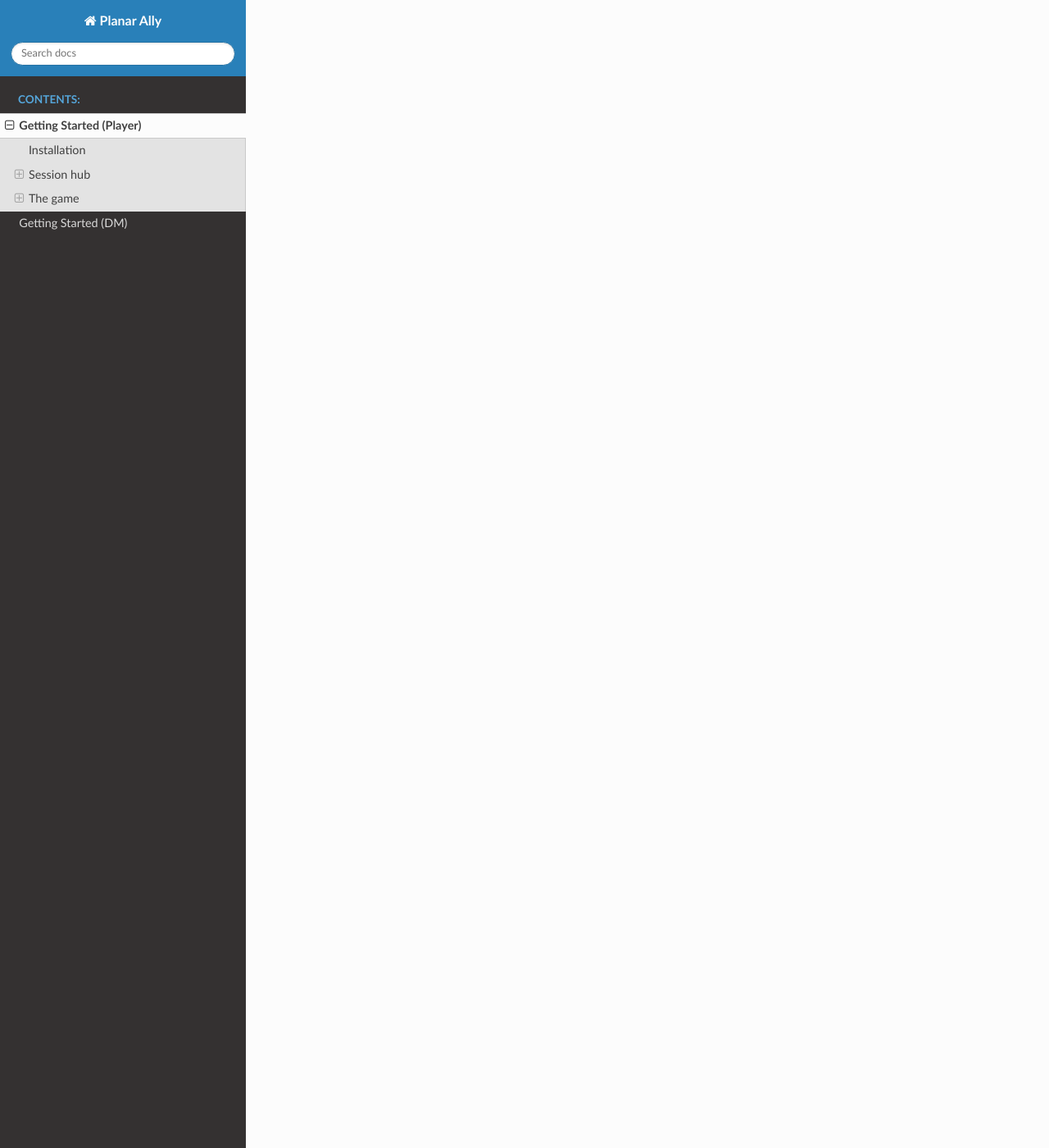
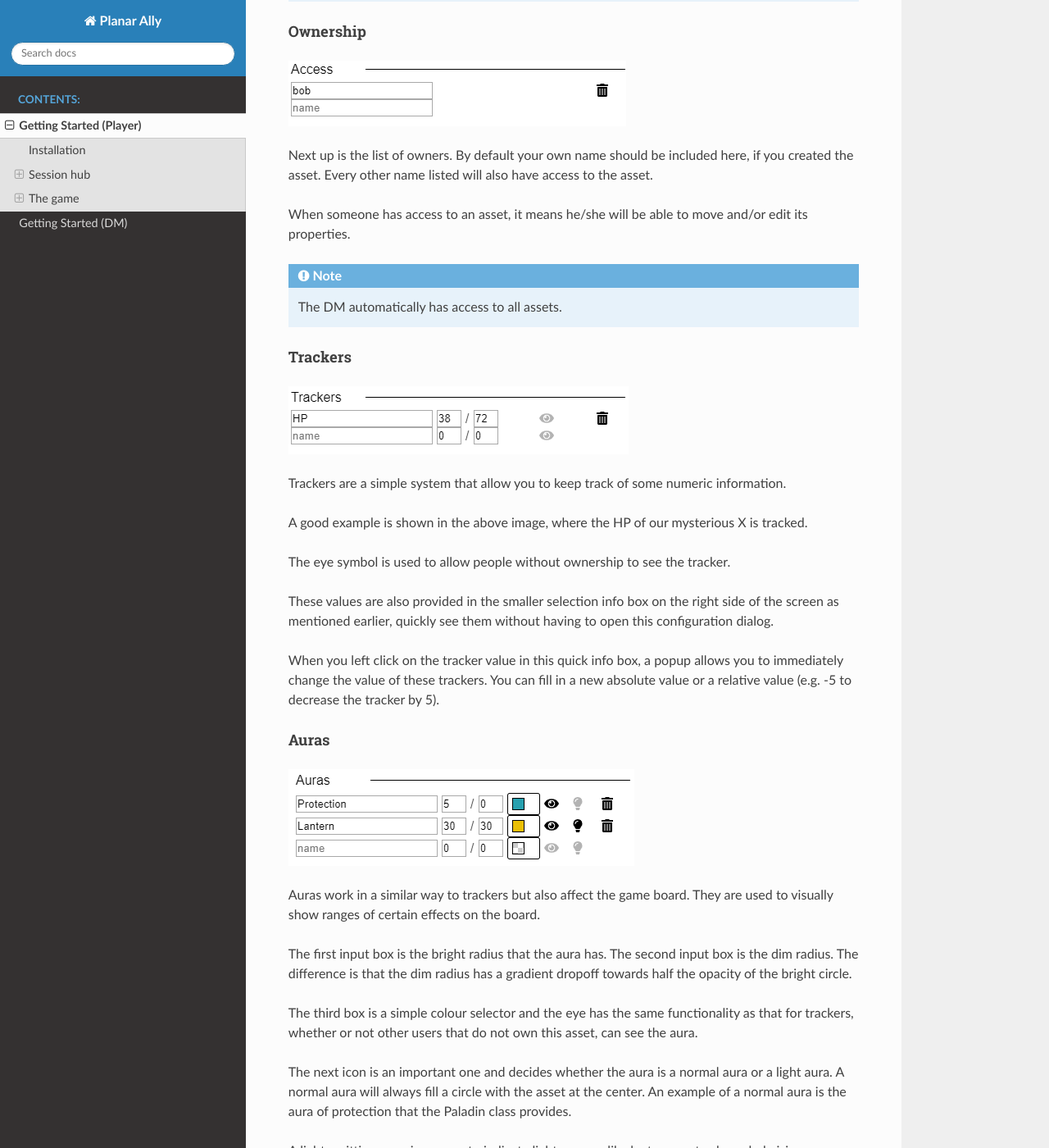
Before and after one commit to Kruptein/PlanarAlly, a Sphinx documentation site: the page built from docs/getting_started.rst, in a window 1280 px wide and 1400 px high, scrolled down 9112 px. Shown: the whole window at 82% size. Built offline with Sphinx 7.4.7 and the Read the Docs theme 2.0.0, drawn with Linux system fonts in a browser that asks for light colours; some of the changed text lies outside the part shown.

Commit message:
Complete the asset detail description

```diff
--- a/docs/getting_started.rst
+++ b/docs/getting_started.rst
@@ -227,6 +227,103 @@
 
 .. image:: images/asset-detail.png
 
+Name + State toggles
+^^^^^^^^^^^^^^^^^^^^^^
+
+The first things we can configure is the name of the asset as well as
+some fundamental settings that decide how the asset acts.
+
+.. image:: images/asset-detail-state.png
+
+The name of an asset has no specific functionality, but is a nice way to differentiate
+between multiple assets.
+
+The next three toggles however have an important effect on the behaviour of the asset.
+
+**Is a token**: This is a setting that is very important for the lighting system,
+but only if the optional token based vision modus is selected by your DM.
+
+In general it is advised to select this option if the asset represents a player character or
+player controlled npc that can move and has vision.
+
+**Blocks vision/light**: When this option is selected, vision and light cannot pass through
+the asset.  This is generally used for walls or other static objects, but there is nothing
+preventing some wacky scenario where your character has turned to stone or something.
+
+**Blocks movement**: When this options is selected, other assets cannot move through this
+asset's space.  This is intended for walls but hey, you never know.
+
+.. note::
+
+    If you cannot see your asset,
+    it most likely is due to the 'is a token' setting being disabled.
+
+Ownership
+^^^^^^^^^^
+
+.. image:: images/asset-detail-owners.png
+
+Next up is the list of owners.
+By default your own name should be included here, if you created the asset.
+Every other name listed will also have access to the asset.
+
+When someone has access to an asset, it means he/she will be able to move and/or edit its properties.
+
+.. note::
+
+    The DM automatically has access to all assets.
+
+Trackers
+^^^^^^^^^
+
+.. image:: images/asset-detail-trackers.png
+
+Trackers are a simple system that allow you to keep track of some numeric information.
+
+A good example is shown in the above image, where the HP of our mysterious X is tracked.
+
+The eye symbol is used to allow people without ownership to see the tracker.
+
+These values are also provided in the smaller selection info box on the right side of the screen
+as mentioned earlier, quickly see them without having to open this configuration dialog.
+
+When you left click on the tracker value in this quick info box, a popup allows you to immediately
+change the value of these trackers.  You can fill in a new absolute value or a relative value
+(e.g. -5 to decrease the tracker by 5).
+
+Auras
+^^^^^^
+
+.. image:: images/asset-detail-auras.png
+
+Auras work in a similar way to trackers but also affect the game board.
+They are used to visually show ranges of certain effects on the board.
+
+The first input box is the bright radius that the aura has.
+The second input box is the dim radius.
+The difference is that the dim radius has a gradient dropoff towards half the opacity of the bright circle.
+
+The third box is a simple colour selector and the eye has the same functionality as that for trackers,
+whether or not other users that do not own this asset, can see the aura.
+
+The next icon is an important one and decides whether the aura is a normal aura or a light aura.
+A normal aura will always fill a circle with the asset at the center.
+An example of a normal aura is the aura of protection that the Paladin class provides.
+
+A light emitting aura, is an aura to indicate light sources like lanterns or to show darkvision ranges.
+These auras stop at walls and other objects that block vision.
+
+Annotation
+^^^^^^^^^^^
+
+.. image:: images/asset-detail-annotation.png
+
+The last bit you can configure is the annotation field.
+It can be used as a place to write some stuff either permanently or temporary.
+
+When you mouse over this asset, at the top of the screen the content of this field will be displayed.
+
+It can thus be used for reminders or other items affecting the asset that do not fit in the tracker or aura fields.
 
 Settings
 ~~~~~~~~~
```
Also changed, not shown: docs/images/asset-detail-annotation.png (added), docs/images/asset-detail-auras.png (added), docs/images/asset-detail-owners.png (added), docs/images/asset-detail-state.png (added), docs/images/asset-detail-trackers.png (added).
